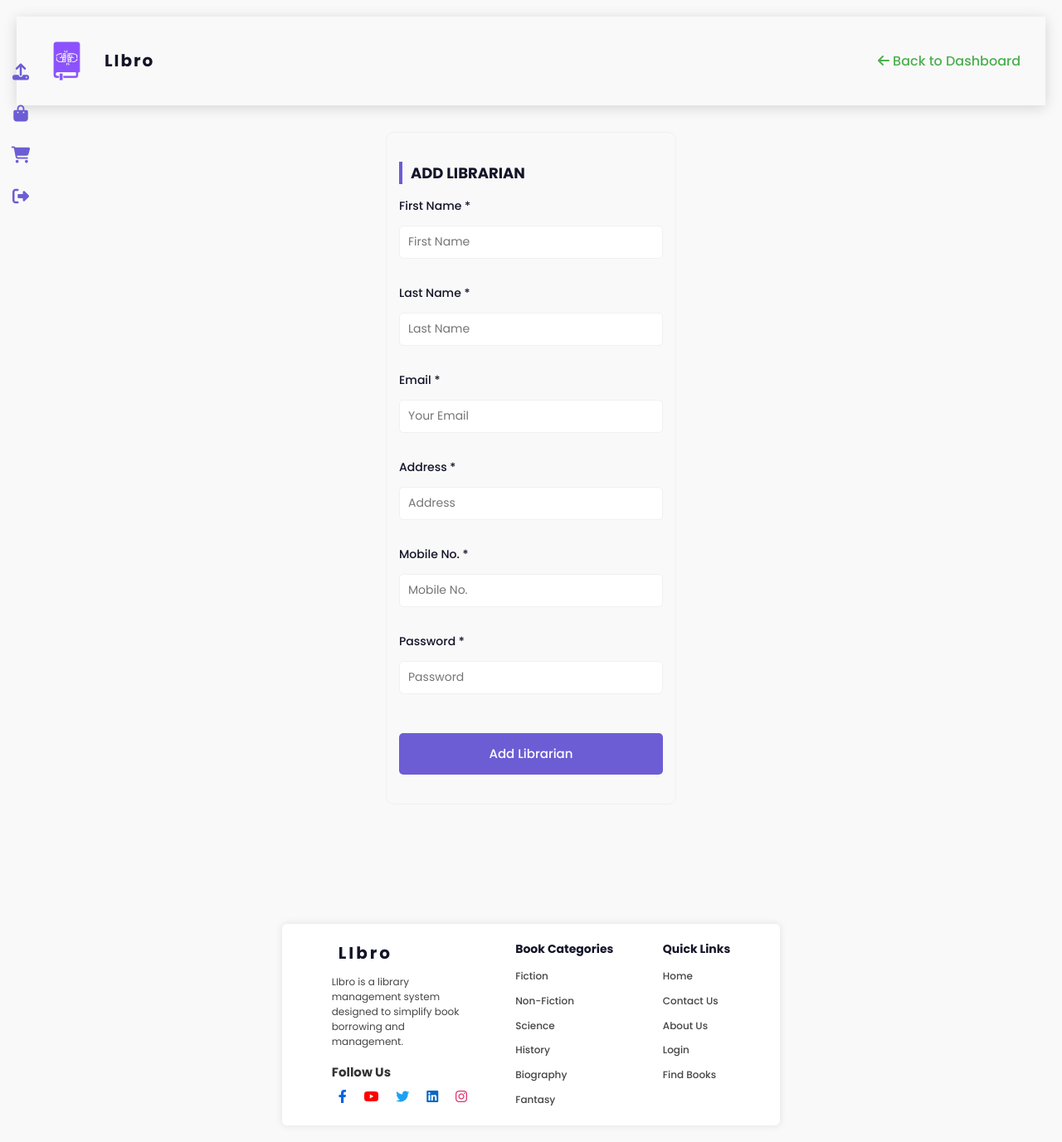
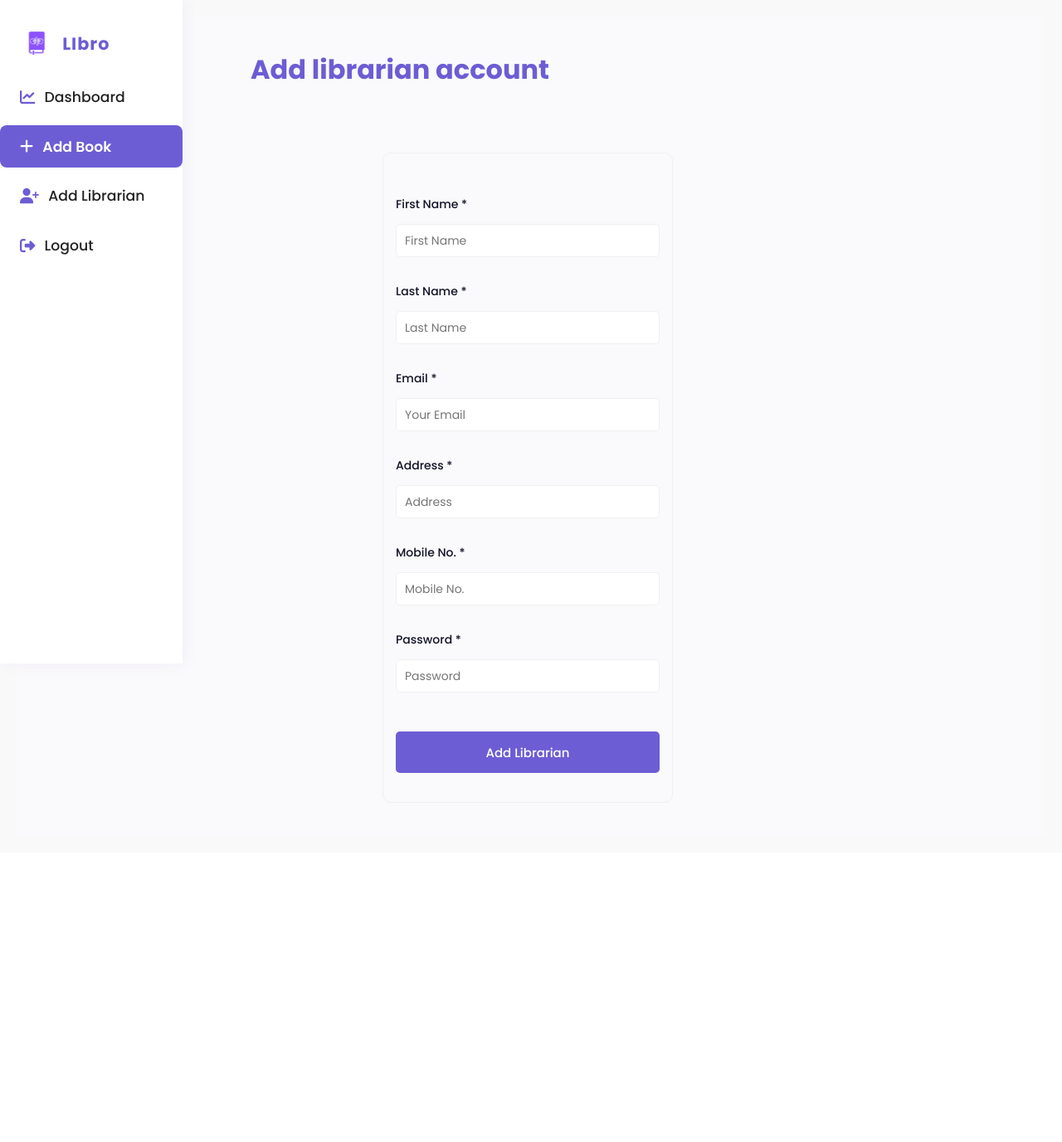
Before and after one commit to clstljr/LIBro, a PHP site: page /pages/librarian/addlibrarianPage.php in a window 1280 px wide. Shown: the whole page at 83% size. After the commit the page ends 968 px from the top, so only its background shows below. Run offline with PHP 8.4, Linux system fonts and the light colour scheme; some libraries are stand-ins or nearby versions.

Commit message:
Refactor add book and add librarian pages for improved layout and styling

```diff
--- a/pages/librarian/addlibrarianPage.php
+++ b/pages/librarian/addlibrarianPage.php
@@ -19,37 +19,85 @@
 
   <!-- FontAwesome -->
   <link rel="stylesheet" href="https://cdnjs.cloudflare.com/ajax/libs/font-awesome/6.3.0/css/all.min.css" />
+  <style>
+      .sidebar-links a {
+        display: flex;
+        align-items: center;
+        gap: 0.7rem;
+        padding: 0.8rem 1.5rem;
+        color: #222;
+        text-decoration: none;
+        font-weight: 500;
+        border-radius: 8px;
+        transition: background 0.18s, color 0.18s;
+        font-size: 1.08rem;
+      }
+      .sidebar-links a:hover {
+        background: #6c5dd4 !important;
+        color: #fff !important;
+      }
+      .sidebar-links a.active, .sidebar-links a.active:visited {
+        background: #6c5dd4 !important;
+        color: #fff !important;
+        font-weight: 600;
+      }
+      .sidebar-links a i {
+        color: #6c5dd4;
+        transition: color 0.18s;
+        font-size: 1.15rem;
+      }
+      .sidebar-links a.active i, .sidebar-links a:hover i {
+        color: #fff !important;
+      }
+      .sidebar {
+        height: 100vh;
+        min-width: 220px;
+        background: #fff;
+        box-shadow: 2px 0 16px rgba(108,93,212,0.07);
+        display: flex;
+        flex-direction: column;
+      }
+      .sidebar-logo {
+        display: flex;
+        align-items: center;
+        gap: 0.7rem;
+        padding: 2rem 1.5rem 1.2rem 1.5rem;
+      }
+      .sidebar-logo span {
+        font-size: 1.3rem;
+        font-weight: 700;
+        color: #6c5dd4;
+        letter-spacing: 1px;
+      }
+      .main-section {
+        flex: 1;
+        padding: 2.5rem 2.5rem 2.5rem 2rem;
+        background: #faf9fb;
+        min-height: 100vh;
+      }
+    </style>
 </head>
 
 <body>
-  <?php include '../../pages/sidebar.php'; ?> <!-- Include the sidebar -->
-  <header>
-    <nav class="navbar">
-      <div class="logo">
-        <div class="icon">
-          <img src="../../assets/image/LIBroLogo.png" alt="Library Management System Logo"> <!-- Correct path to logo -->
+  <div class="dashboard-container" style="display:flex; min-height:100vh;">
+    <aside class="sidebar" style="width:220px; min-width:220px; background:#fff; box-shadow:2px 0 16px rgba(108,93,212,0.07); display:flex; flex-direction:column;">
+      <div class="sidebar-logo" style="display:flex; align-items:center; gap:0.7rem; padding:2rem 1.5rem 1.2rem 1.5rem;">
+        <img src="../../assets/image/LIBroLogo.png" alt="LIbro Logo" style="width:40px; height:40px; object-fit:contain;" />
+        <span style="font-size:1.3rem; font-weight:700; color:#6c5dd4; letter-spacing:1px;">LIbro</span>
       </div>
-        <div class="logo-details">
-          <h5>LIbro</h5>
+      <ul class="sidebar-links" style="list-style:none; padding:0; margin:0; display:flex; flex-direction:column; gap:0.5rem;">
+        <li><a href="dashboardLibrarianPage.php" class="sidebar-link"><i class="fa-solid fa-chart-line"></i> Dashboard</a></li>
+        <li><a href="addbookPage.php" class="sidebar-link active"><i class="fa-solid fa-plus"></i> Add Book</a></li>
+        <li><a href="addlibrarianPage.php" class="sidebar-link"><i class="fa-solid fa-user-plus"></i> Add Librarian</a></li>
+        <li><a href="../../include/logout.php" class="sidebar-link"><i class="fa-solid fa-right-from-bracket"></i> Logout</a></li>
+      </ul>
+    </aside>
+    <main class="main-section" style="flex:1; padding:2.5rem 2.5rem 2.5rem 2rem; background:#faf9fb; min-height:100vh;">
+      <div style="display:flex; flex-direction:column; align-items:flex-start; gap:0.2rem; margin-bottom:1.5rem;">
+        <h2 style="color:#6c5dd4;margin-left: 250px; font-size:2rem; font-weight:700;">Add librarian account</h2>
       </div>
-      </div>
-      <!-- Back to Dashboard Button -->
-        <div class="back-to-dashboard">
-            <a href="dashboardLibrarianPage.php" class="btn-dashboard">
-            <i class="fa-solid fa-arrow-left"></i> Back to Dashboard
-            </a>
-        </div>
-      <div class="hamburger">
-        <div class="line"></div>
-        <div class="line"></div>
-        <div class="line"></div>
-      </div>
-    </nav>
-  </header>
-
       <section class="registration">
         <div class="registration-form">
-      <h4>Add Librarian</h4>
           <form class="input-form" action="../../include/librarian/addlibrarian.php" method="POST"> <!-- Correct form action -->
             <?php
             if (isset($_GET['error'])) {
@@ -87,55 +135,8 @@
           </form>
         </div>
       </section>
-
-  <footer>
-    <div class="container">
-      <div class="logo-description">
-        <div class="logo">
-          <div class="img">
-            <i class='bx bx-book-reader'></i>
+    </main>
   </div>
-          <div class="title">
-            <h4>LIbro</h4>
-          </div>
-        </div>
-        <div class="logo-body">
-          <p>LIbro is a library management system designed to simplify book borrowing and management.</p>
-        </div>
-        <div class="social-links">
-          <h4>Follow Us</h4>
-          <ul class="links">
-            <li><a href="#"><i class="fa-brands fa-facebook-f"></i></a></li>
-            <li><a href="#"><i class="fa-brands fa-youtube"></i></a></li>
-            <li><a href="#"><i class="fa-brands fa-twitter"></i></a></li>
-            <li><a href="#"><i class="fa-brands fa-linkedin"></i></a></li>
-            <li><a href="#"><i class="fa-brands fa-instagram"></i></a></li>
-          </ul>
-        </div>
-      </div>
-      <div class="categories list">
-        <h4>Book Categories</h4>
-        <ul>
-          <li><a href="#">Fiction</a></li>
-          <li><a href="#">Non-Fiction</a></li>
-          <li><a href="#">Science</a></li>
-          <li><a href="#">History</a></li>
-          <li><a href="#">Biography</a></li>
-          <li><a href="#">Fantasy</a></li>
-        </ul>
-      </div>
-      <div class="quick-links list">
-        <h4>Quick Links</h4>
-        <ul>
-          <li><a href="../../index.php">Home</a></li>
-          <li><a href="#contact">Contact Us</a></li>
-          <li><a href="#about">About Us</a></li>
-          <li><a href="../loginPage.php">Login</a></li>
-          <li><a href="#book">Find Books</a></li>
-        </ul>
-      </div>
-    </div>
-  </footer>
 
   <script>
     let hamburgerbtn = document.querySelector(".hamburger");
```
Also changed, not shown: pages/librarian/addbookPage.php (+41 -52 lines). Lines whose indentation alone changed are shown as unchanged.
